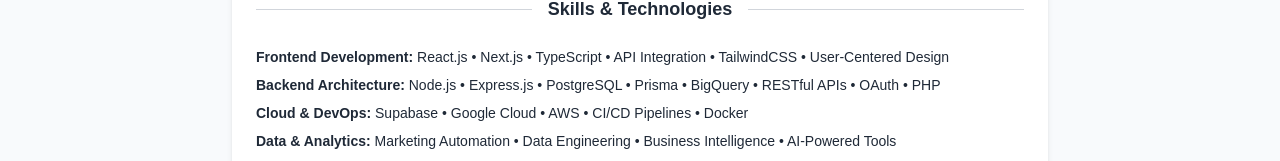
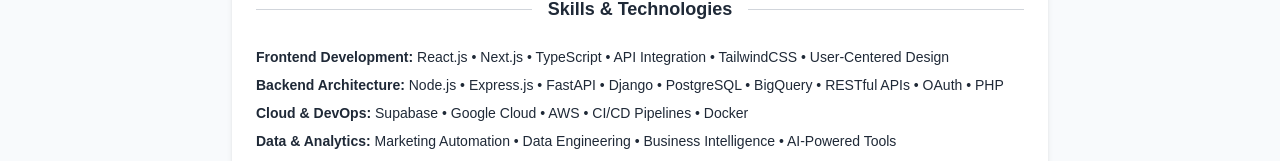
Before and after one commit to DanSias/danielsias-dev, a Next.js app: page /resume in a window 1280 px wide. Shown: the part 439-600 px from the top of the page. Built offline with nearby package versions, Linux system fonts and the light colour scheme.

Commit message:
Updated skills list

```diff
--- a/src/app/resume/Embed.tsx
+++ b/src/app/resume/Embed.tsx
@@ -58,8 +58,8 @@ const Resume: React.FC = () => {
           </p>
           <p>
             <span className="font-semibold">Backend Architecture:</span> Node.js
-            • Express.js • PostgreSQL • Prisma • BigQuery • RESTful APIs • OAuth
-            • PHP
+            • Express.js • FastAPI • Django • PostgreSQL • BigQuery • RESTful
+            APIs • OAuth • PHP
           </p>
           <p>
             <span className="font-semibold">Cloud & DevOps:</span> Supabase •
```
